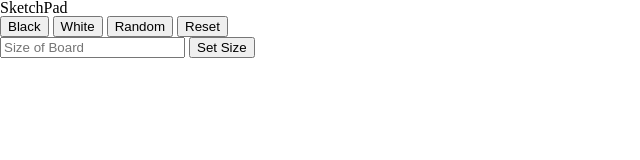
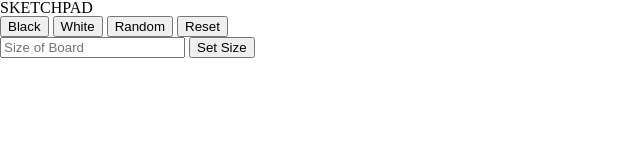
Before and after one commit to hsmarroq/sketch-project, a plain HTML site: page index.html in a window 1280 px wide. Shown: the full height of the page, 0-640 px from the left. Drawn offline with Linux system fonts and the light colour scheme.

Commit message:
Change Title

```diff
--- a/index.html
+++ b/index.html
@@ -11,7 +11,7 @@
   <body>
     <div class="flex-container">
       <div class="title">
-        <h1>SketchPad</h1>
+        <h1>SKETCHPAD</h1>
       </div>
       <div class="content">
         <div class="board"></div>
```
